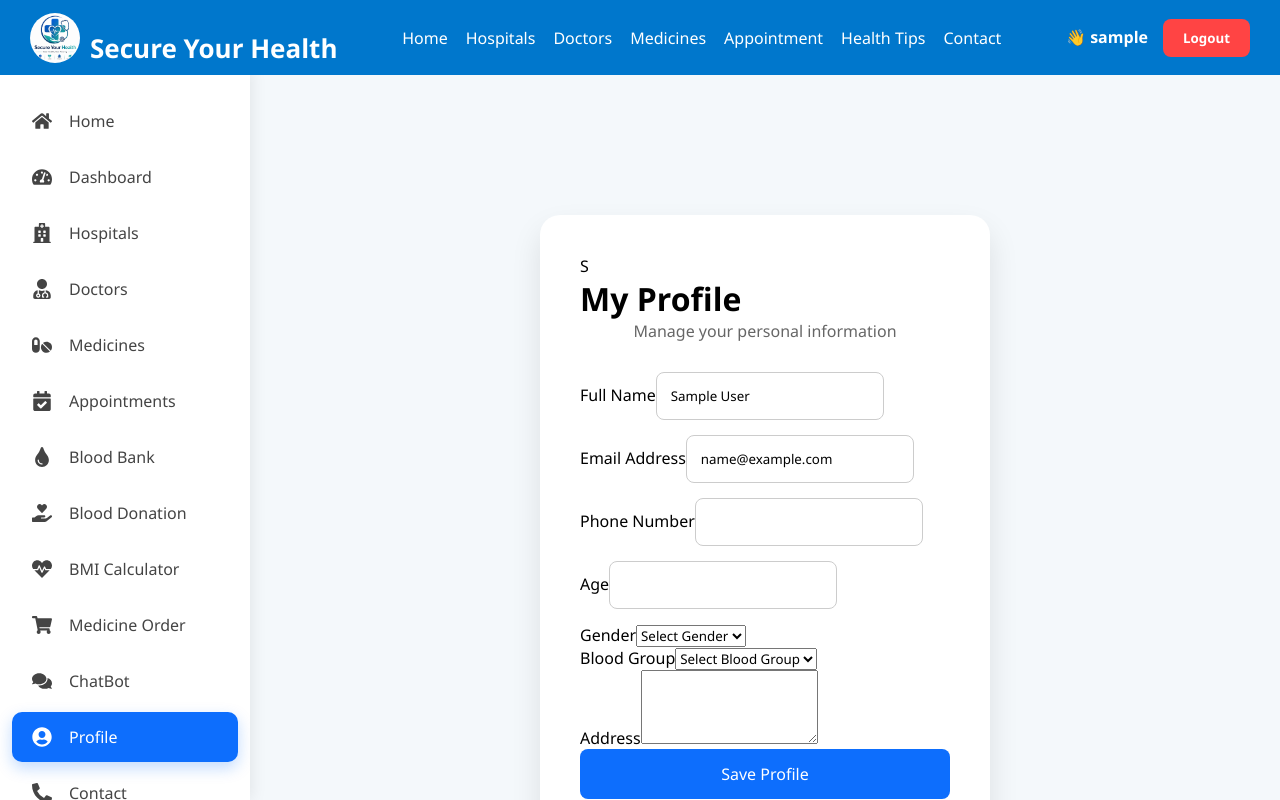
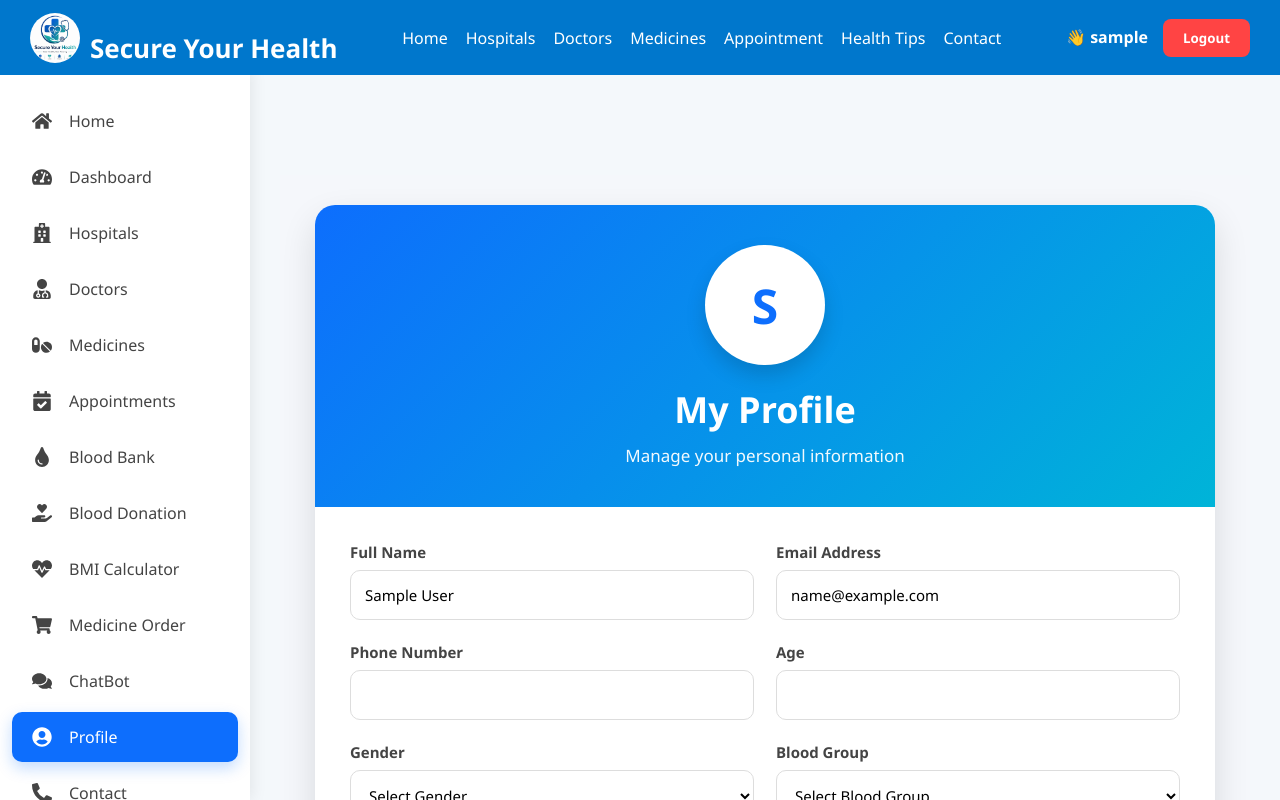
Before and after one commit to mastanshareefshaik5-ms/Secure-Your-Health, a React (Vite) app in the folder Frontend/: page /profile in a window 1280 px wide. Shown: the top 800 px of the page. Built offline with nearby package versions, Linux system fonts and the light colour scheme; sample sign-in values are in the browser's storage.

Commit message:
initial Frontend

```diff
--- a/Frontend/src/Components/Profile/Profile.css
+++ b/Frontend/src/Components/Profile/Profile.css
@@ -1,89 +1,156 @@
+*{
+margin:0;
+padding:0;
+box-sizing:border-box;
+font-family:'Segoe UI',sans-serif;
+}
+
 .profile-page{
-
+min-height:100vh;
+background:#f5f7fb;
+padding:30px;
 display:flex;
 justify-content:center;
-padding:40px;
-
+align-items:center;
 }
 
 .profile-card{
-
-width:450px;
-background:white;
+width:100%;
+max-width:900px;
+background:#fff;
 border-radius:20px;
-padding:40px;
-box-shadow:0 15px 30px rgba(0,0,0,.1);
-
+box-shadow:0 15px 35px rgba(0,0,0,.12);
+overflow:hidden;
 }
 
-.profile-image{
+.profile-header{
+background:linear-gradient(135deg,#0d6efd,#00b4d8);
+color:#fff;
+padding:40px;
+text-align:center;
+}
 
+.profile-avatar{
+width:120px;
+height:120px;
+border-radius:50%;
+background:#fff;
+color:#0d6efd;
 display:flex;
 justify-content:center;
-
+align-items:center;
+font-size:48px;
+font-weight:700;
+margin:0 auto 20px;
+box-shadow:0 10px 20px rgba(0,0,0,.15);
 }
 
-.profile-image img{
-
-width:140px;
-height:140px;
-border-radius:50%;
-border:5px solid #0d6efd;
-
+.profile-header h1{
+font-size:36px;
+margin-bottom:10px;
 }
 
-.profile-card h2{
-
-text-align:center;
-margin-top:20px;
-color:#0d6efd;
-
-}
-
-.profile-card p{
-
-text-align:center;
-margin-bottom:30px;
-color:#666;
-
+.profile-header p{
+font-size:17px;
+opacity:.95;
 }
 
 .profile-form{
+padding:35px;
+display:grid;
+grid-template-columns:repeat(2,1fr);
+gap:22px;
+}
 
+.input-group{
 display:flex;
 flex-direction:column;
+}
+
+.input-group label{
+margin-bottom:8px;
+font-size:15px;
+font-weight:600;
+color:#444;
+}
+
+.input-group input,
+.input-group select,
+.input-group textarea{
+padding:14px;
+border:1px solid #ddd;
+border-radius:10px;
+font-size:15px;
+transition:.3s;
+background:#fff;
+}
+
+.input-group input:focus,
+.input-group select:focus,
+.input-group textarea:focus{
+outline:none;
+border-color:#0d6efd;
+box-shadow:0 0 8px rgba(13,110,253,.25);
+}
+
+.input-group textarea{
+resize:none;
+}
+
+.full-width{
+grid-column:1/-1;
+}
+
+.save-btn{
+grid-column:1/-1;
+padding:15px;
+background:#0d6efd;
+color:#fff;
+border:none;
+border-radius:10px;
+font-size:18px;
+font-weight:600;
+cursor:pointer;
+transition:.3s;
+}
+
+.save-btn:hover{
+background:#084298;
+transform:translateY(-2px);
+}
+
+@media(max-width:768px){
+
+.profile-page{
+padding:20px;
+}
+
+.profile-header{
+padding:30px 20px;
+}
+
+.profile-avatar{
+width:90px;
+height:90px;
+font-size:36px;
+}
+
+.profile-header h1{
+font-size:28px;
+}
+
+.profile-form{
+grid-template-columns:1fr;
+padding:25px;
+}
+
+.full-width{
+grid-column:auto;
+}
+
+.save-btn{
+grid-column:auto;
+width:100%;
+}
 
 }
-
-.profile-form label{
-
-margin:10px 0 5px;
-
-}
-
-.profile-form input{
-
-padding:14px;
-border:1px solid #ccc;
-border-radius:8px;
-margin-bottom:15px;
-
-}
-
-.profile-form button{
-
-padding:14px;
-background:#0d6efd;
-color:white;
-border:none;
-border-radius:8px;
-cursor:pointer;
-font-size:16px;
-
-}
-
-.profile-form button:hover{
-
-background:#084dbf;
-
-}
```
